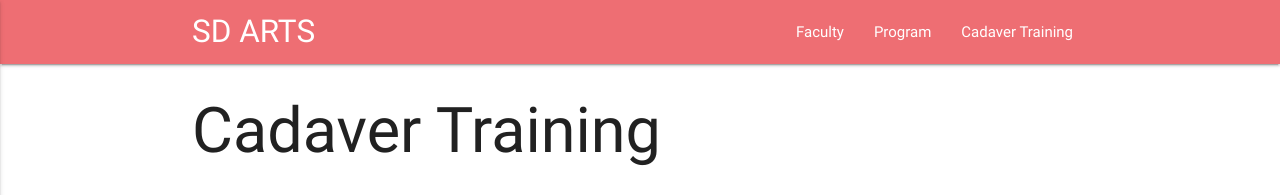
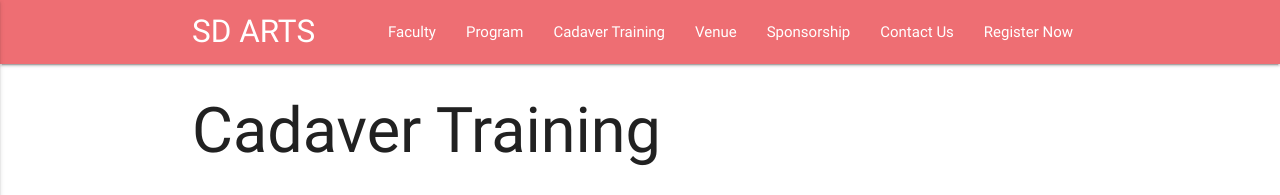
Before and after one commit to alexxisroxxanne/pilut, a plain HTML site: page cadaver-training.html in a window 1280 px wide. Shown: the top 195 px of the page. Drawn offline with nearby package versions, Linux system fonts and the light colour scheme.

Commit message:
Edit links in nav

```diff
--- a/cadaver-training.html
+++ b/cadaver-training.html
@@ -12,7 +12,7 @@
     <nav>
       <div class="container">
         <div class="nav-wrapper">
-          <a href="#!" class="brand-logo">SD ARTS</a>
+          <a href="index.html" class="brand-logo">SD ARTS</a>
           <a href="#" data-activates="mobile-demo" class="button-collapse">
             <i class="material-icons">menu</i>
           </a>
@@ -20,11 +20,19 @@
             <li><a href="faculty.html">Faculty</a></li>
             <li><a href="program.html">Program</a></li>
             <li><a href="cadaver-training.html">Cadaver Training</a></li>
+            <li><a href="venue.html">Venue</a></li>
+            <li><a href="sponsorship.html">Sponsorship</a></li>
+            <li><a href="contact.html">Contact Us</a></li>
+            <li><a href="register.html">Register Now</a></li>
           </ul>
           <ul class="side-nav" id="mobile-demo">
             <li><a href="faculty.html">Faculty</a></li>
             <li><a href="program.html">Program</a></li>
             <li><a href="cadaver-training.html">Cadaver Training</a></li>
+            <li><a href="venue.html">Venue</a></li>
+            <li><a href="sponsorship.html">Sponsorship</a></li>
+            <li><a href="contact.html">Contact Us</a></li>
+            <li><a href="register.html">Register Now</a></li>
           </ul>
         </div>
       </div>
```
